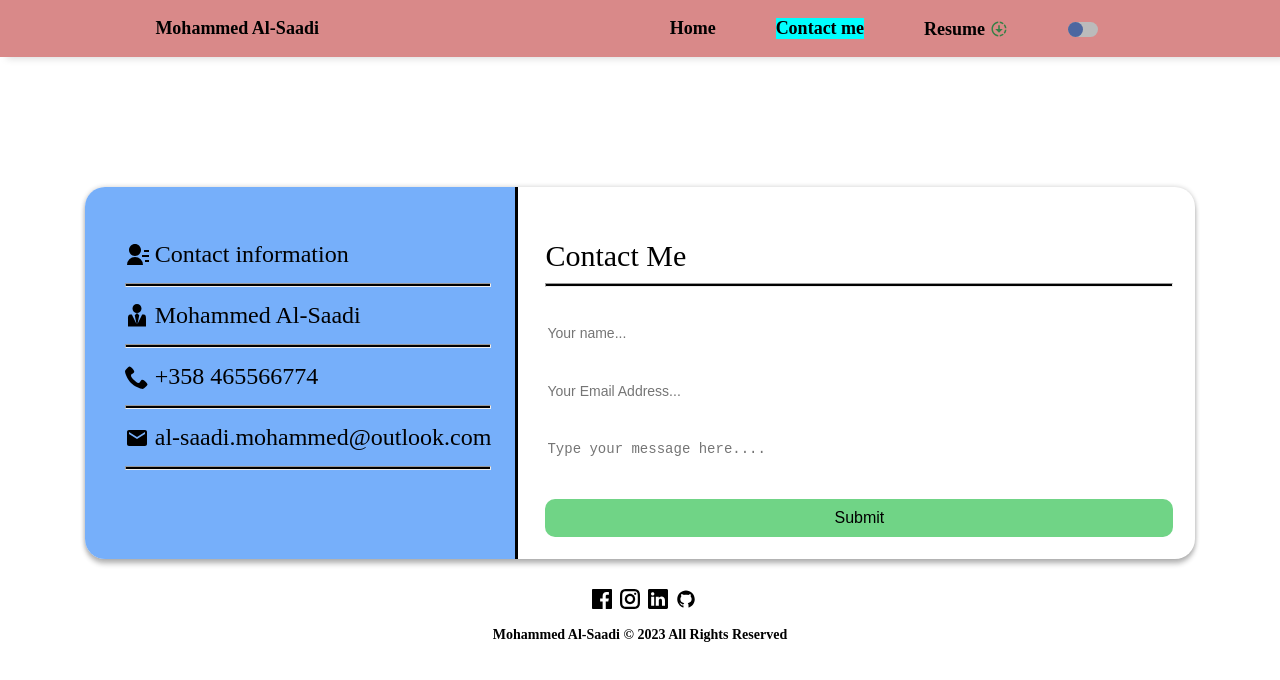
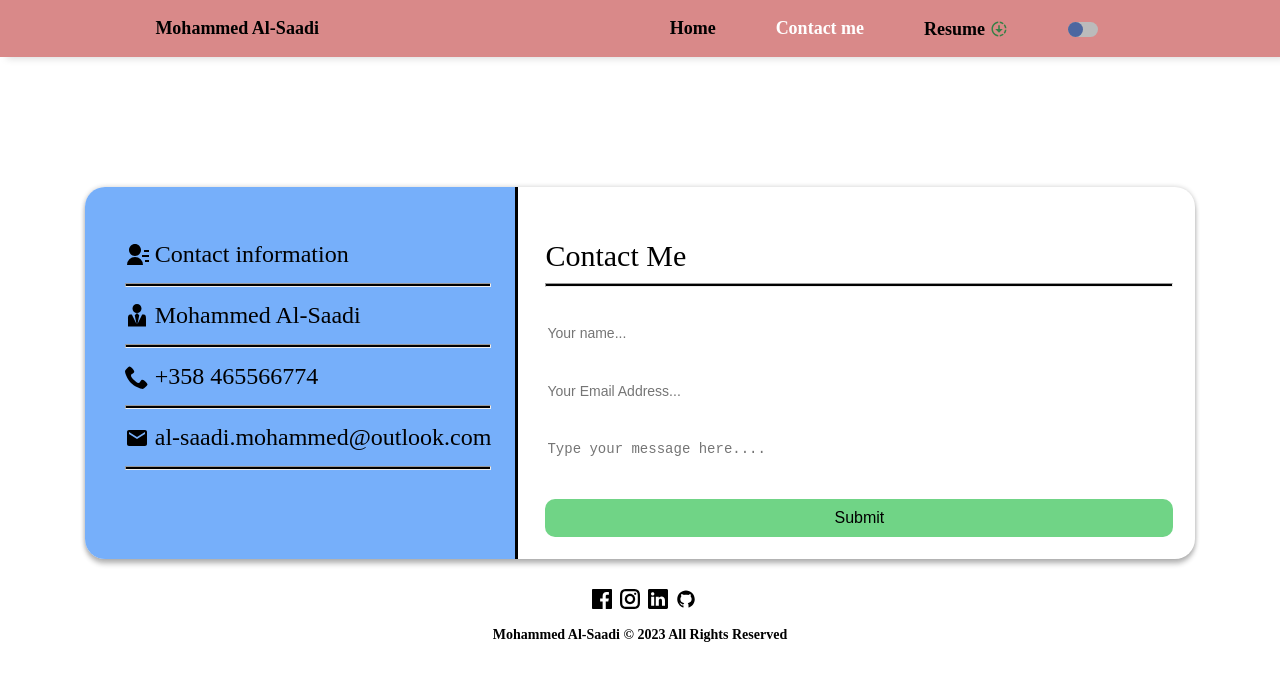
Before and after one commit to Mohammed-Al-Saadi/Portfolio-React, a React (Create React App) app: page /contact in a window 1280 px wide. Shown: the top 680 px of the page. Built offline with nearby package versions, Linux system fonts and the light colour scheme.

Commit message:
new update

```diff
--- a/src/Components/Navbar.css
+++ b/src/Components/Navbar.css
@@ -53,7 +53,7 @@ align-items: center;
 }
 
 .nav-elements a.active{
-  background-color: aqua;
+  color: rgb(255, 255, 255);
 }
 
 
--- a/src/Components/Navbar.js
+++ b/src/Components/Navbar.js
@@ -55,7 +55,7 @@ export default function Navbar() {
     <nav className="navbar" ref={menuRef} >
       <div className="container">
         <div className="logo">
-          <Link to="/"  ><p id="demo1">Mohammed Al-Saadi</p></Link>
+          <NavLink to="/"  ><p id="demo1">Mohammed Al-Saadi</p></NavLink>
 
         </div>
         <div className="menu-icon" >
```
